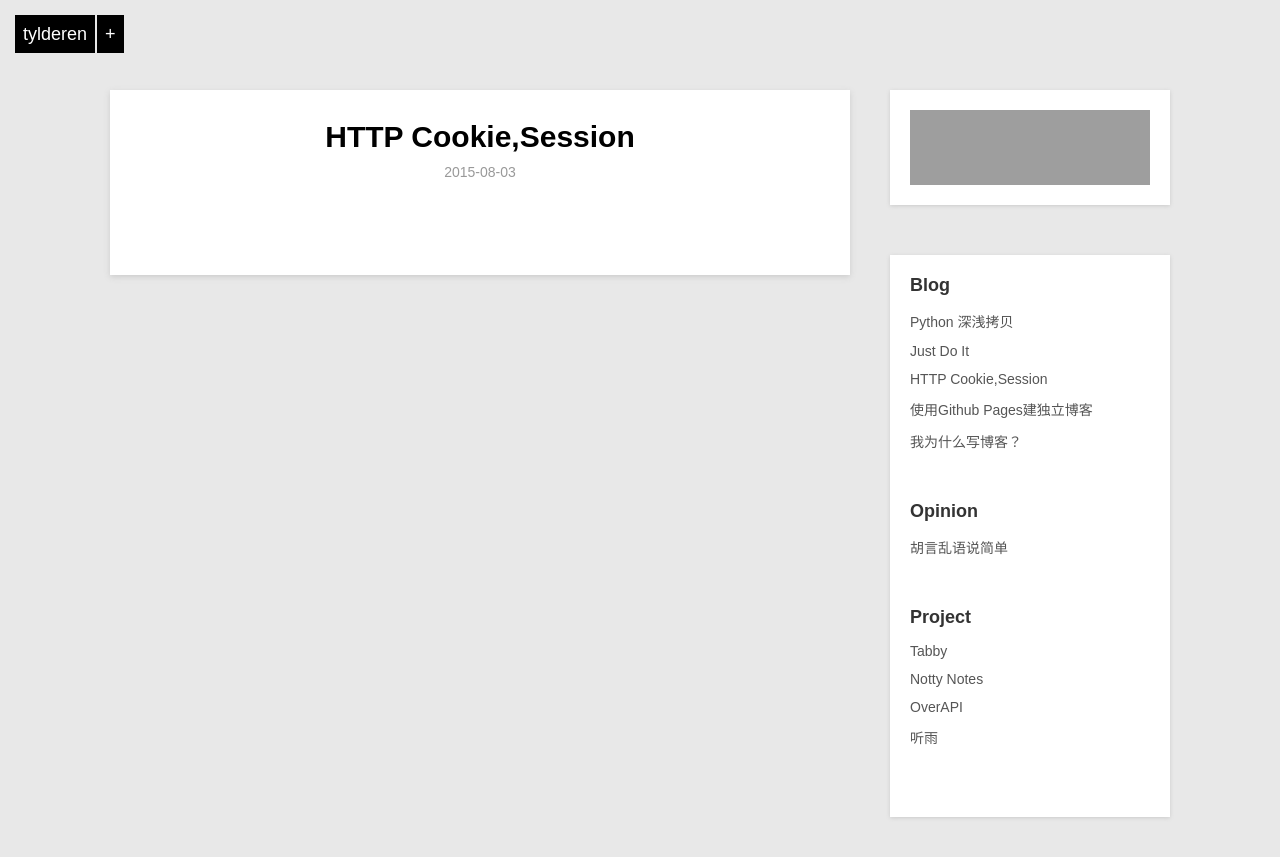
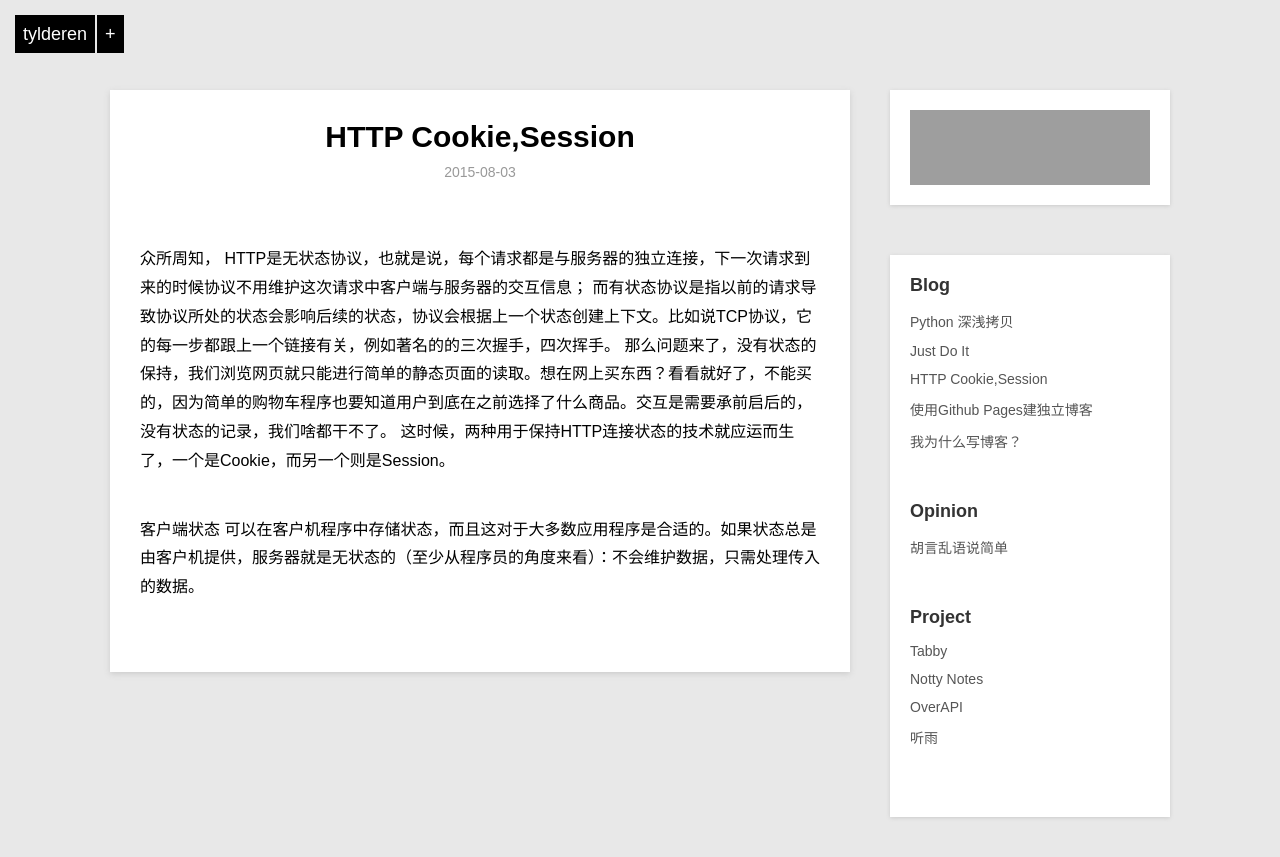
Before and after one commit to tylderen/tylderen.github.io, a Jekyll site: the page built from _posts/blog/2015-08-03-test.md, in a window 1280 px wide. Shown: the top 857 px of the page. Built offline with Jekyll 4.4.1, drawn with Linux system fonts in a browser that asks for light colours; Markdown is read by kramdown in place of the engine named in the settings; grey boxes are pictures that could not be loaded.

Commit message:
Update 2015-08-03-test.md

```diff
--- a/_posts/blog/2015-08-03-test.md
+++ b/_posts/blog/2015-08-03-test.md
@@ -4,3 +4,11 @@ title: HTTP Cookie,Session
 description: 无状态协议的状态记录者
 category: blog
 ---
+
+  众所周知， HTTP是无状态协议，也就是说，每个请求都是与服务器的独立连接，下一次请求到来的时候协议不用维护这次请求中客户端与服务器的交互信息；
+  而有状态协议是指以前的请求导致协议所处的状态会影响后续的状态，协议会根据上一个状态创建上下文。比如说TCP协议，它的每一步都跟上一个链接有关，例如著名的的三次握手，四次挥手。
+  那么问题来了，没有状态的保持，我们浏览网页就只能进行简单的静态页面的读取。想在网上买东西？看看就好了，不能买的，因为简单的购物车程序也要知道用户到底在之前选择了什么商品。交互是需要承前启后的，没有状态的记录，我们啥都干不了。
+  这时候，两种用于保持HTTP连接状态的技术就应运而生了，一个是Cookie，而另一个则是Session。
+
+  客户端状态
+  可以在客户机程序中存储状态，而且这对于大多数应用程序是合适的。如果状态总是由客户机提供，服务器就是无状态的（至少从程序员的角度来看）：不会维护数据，只需处理传入的数据。
```
